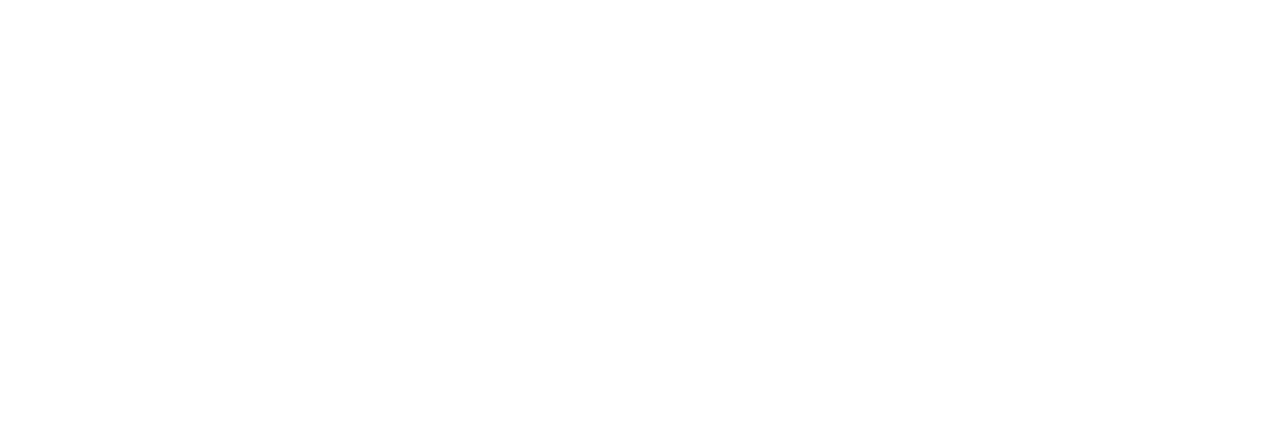
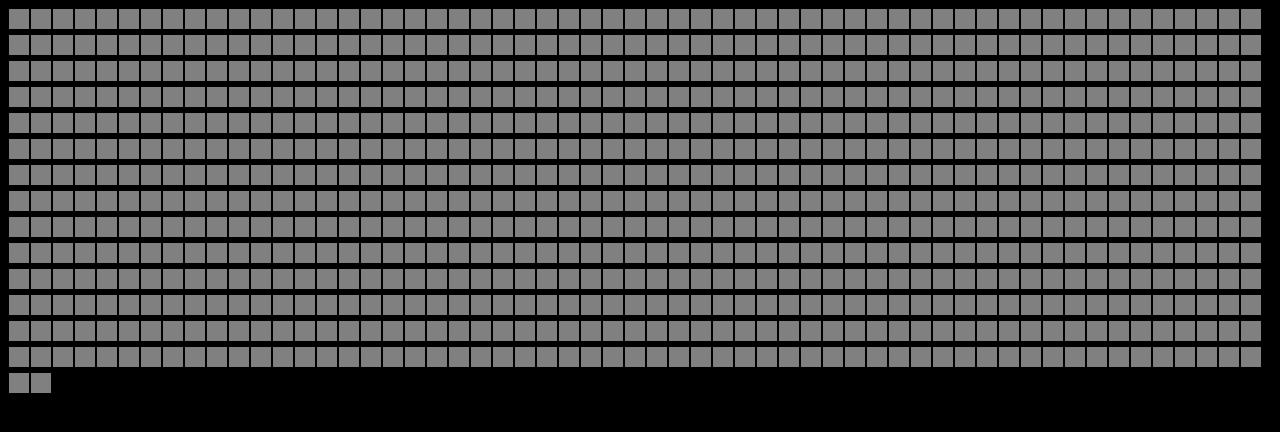
Before and after one commit to acciojob/Color-board-shubham1upadhyay, a website: page main.html in a window 1280 px wide. Drawn offline with Linux system fonts and the light colour scheme.

Commit message:
created a submission

```diff
--- a/main.html
+++ b/main.html
@@ -7,7 +7,7 @@
 </head>
 
 <body>
-	<!-- the entire body must be written by student -->
+	<div class="container" id="board"></div>
     <script type="text/javascript" src="./script.js">
 </script>
 
--- a/script.js
+++ b/script.js
@@ -1 +1,8 @@
-//your JS code here. If required.
+var board = document.getElementById("board");
+
+for(var i=1; i<=800; i++)
+{
+	var square = document.createElement("div");
+    square.className = "box";
+    board.appendChild(square);
+}
--- a/styles.css
+++ b/styles.css
@@ -1 +1,15 @@
-/*  your css code here. If applicable */
+body{
+	background-color:black;
+}
+.box{
+	width: 20px;
+    height: 20px;
+    display: inline-block;
+    margin: 1px;
+    background-color: grey;
+    transition: background-color 0.1s ease-in-out;
+}
+.box:hover{
+	background-color: red;
+	cursor:pointer;
+}
```
